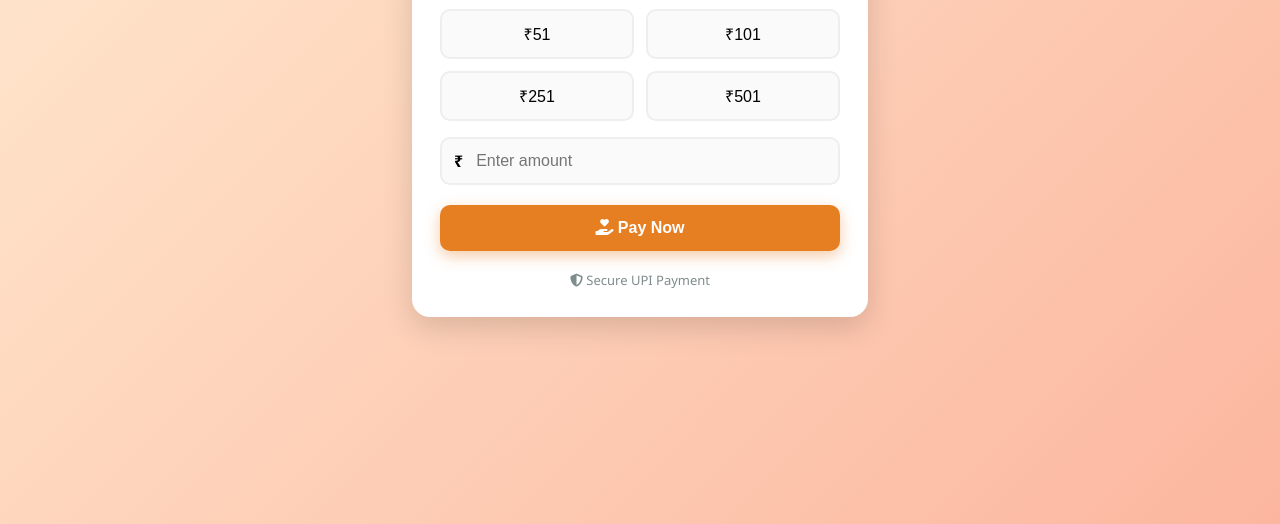
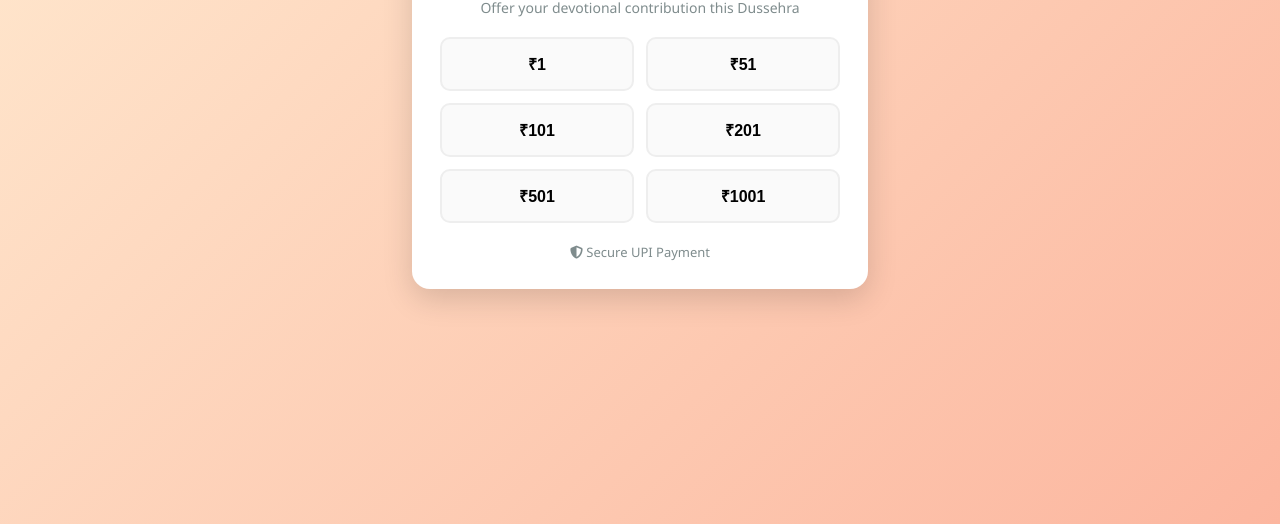
Before and after one commit to SBehera9/dussehra-mamul, a plain HTML site: page index.html in a window 1280 px wide. Shown: the part 332-856 px from the top of the page. Drawn offline with Linux system fonts and the light colour scheme.

Commit message:
add new update

```diff
--- a/index.html
+++ b/index.html
@@ -52,58 +52,19 @@
       margin-bottom: 16px;
     }
     .amount-btn {
-      padding: 12px;
+      padding: 14px;
       font-size: 16px;
       border-radius: 10px;
       border: 2px solid #eee;
       background: #fafafa;
       cursor: pointer;
       transition: 0.3s;
+      font-weight: bold;
     }
-    .amount-btn:hover,
-    .amount-btn.selected {
+    .amount-btn:hover {
       background: var(--primary);
       color: #fff;
       border-color: var(--primary);
-    }
-
-    .custom-input {
-      display: flex;
-      align-items: center;
-      border: 2px solid #eee;
-      border-radius: 10px;
-      padding: 5px 12px;
-      background: #fafafa;
-    }
-    .custom-input span {
-      font-weight: bold;
-      margin-right: 5px;
-    }
-    .custom-input input {
-      flex: 1;
-      border: none;
-      background: transparent;
-      font-size: 16px;
-      padding: 8px;
-      outline: none;
-    }
-
-    .pay-btn {
-      width: 100%;
-      padding: 14px;
-      margin-top: 20px;
-      font-size: 16px;
-      font-weight: bold;
-      color: white;
-      background: var(--primary);
-      border: none;
-      border-radius: 10px;
-      cursor: pointer;
-      transition: 0.3s;
-      box-shadow: 0 5px 15px rgba(230, 126, 34, 0.4);
-    }
-    .pay-btn:hover {
-      background: #d35400;
     }
 
     footer {
@@ -119,18 +80,13 @@
     <p>Offer your devotional contribution this Dussehra</p>
 
     <div class="amount-btns">
+      <button class="amount-btn" data-amount="1">₹1</button>
       <button class="amount-btn" data-amount="51">₹51</button>
       <button class="amount-btn" data-amount="101">₹101</button>
-      <button class="amount-btn" data-amount="251">₹251</button>
+      <button class="amount-btn" data-amount="201">₹201</button>
       <button class="amount-btn" data-amount="501">₹501</button>
+      <button class="amount-btn" data-amount="1001">₹1001</button>
     </div>
-
-    <div class="custom-input">
-      <span>₹</span>
-      <input type="number" id="customAmount" placeholder="Enter amount" min="1">
-    </div>
-
-    <button class="pay-btn" id="payButton"><i class="fas fa-hand-holding-heart"></i> Pay Now</button>
 
     <footer>
       <i class="fas fa-shield-alt"></i> Secure UPI Payment
@@ -139,36 +95,14 @@
 
   <script>
     const amountButtons = document.querySelectorAll('.amount-btn');
-    const customAmountInput = document.getElementById('customAmount');
-    const payButton = document.getElementById('payButton');
-
-    let selectedAmount = null;
+    const upiID = "8328873021@postbank";
 
     amountButtons.forEach(button => {
       button.addEventListener('click', () => {
-        amountButtons.forEach(btn => btn.classList.remove('selected'));
-        button.classList.add('selected');
-        selectedAmount = button.dataset.amount;
-        customAmountInput.value = "";
+        const amount = button.dataset.amount;
+        const upiLink = `upi://pay?pa=${upiID}&pn=Dussehra+Mamul&am=${amount}&cu=INR&tn=Dussehra+Mamul`;
+        window.location.href = upiLink;
       });
-    });
-
-    customAmountInput.addEventListener('input', () => {
-      amountButtons.forEach(btn => btn.classList.remove('selected'));
-      selectedAmount = customAmountInput.value;
-    });
-
-    payButton.addEventListener('click', () => {
-      if (!selectedAmount || selectedAmount < 1) {
-        alert("Please enter or select an amount");
-        return;
-      }
-
-      const upiID = "8328873021@postbank";
-
-      const upiLink = `upi://pay?pa=${upiID}&pn=Dussehra+Mamul&am=${selectedAmount}&cu=INR&tn=Dussehra+Mamul`;
-
-      window.location.href = upiLink;
     });
   </script>
 </body>
```
